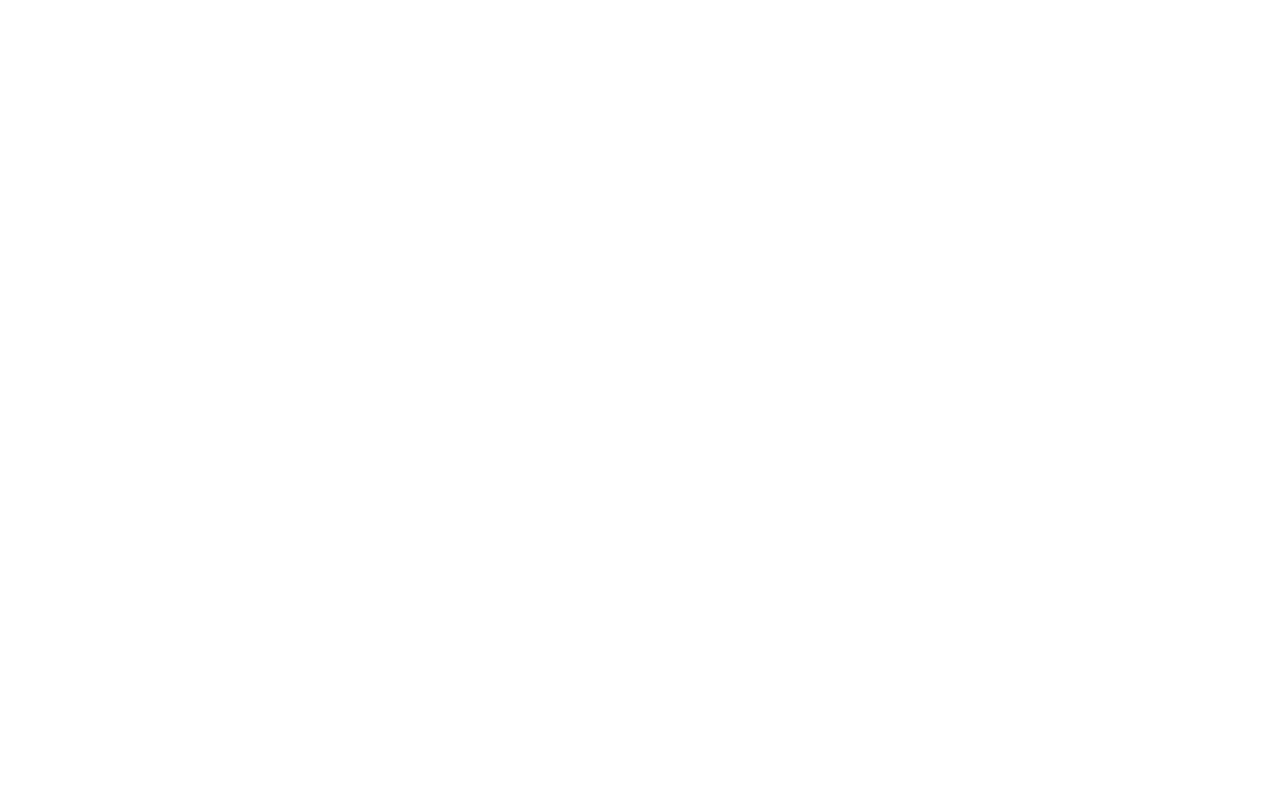
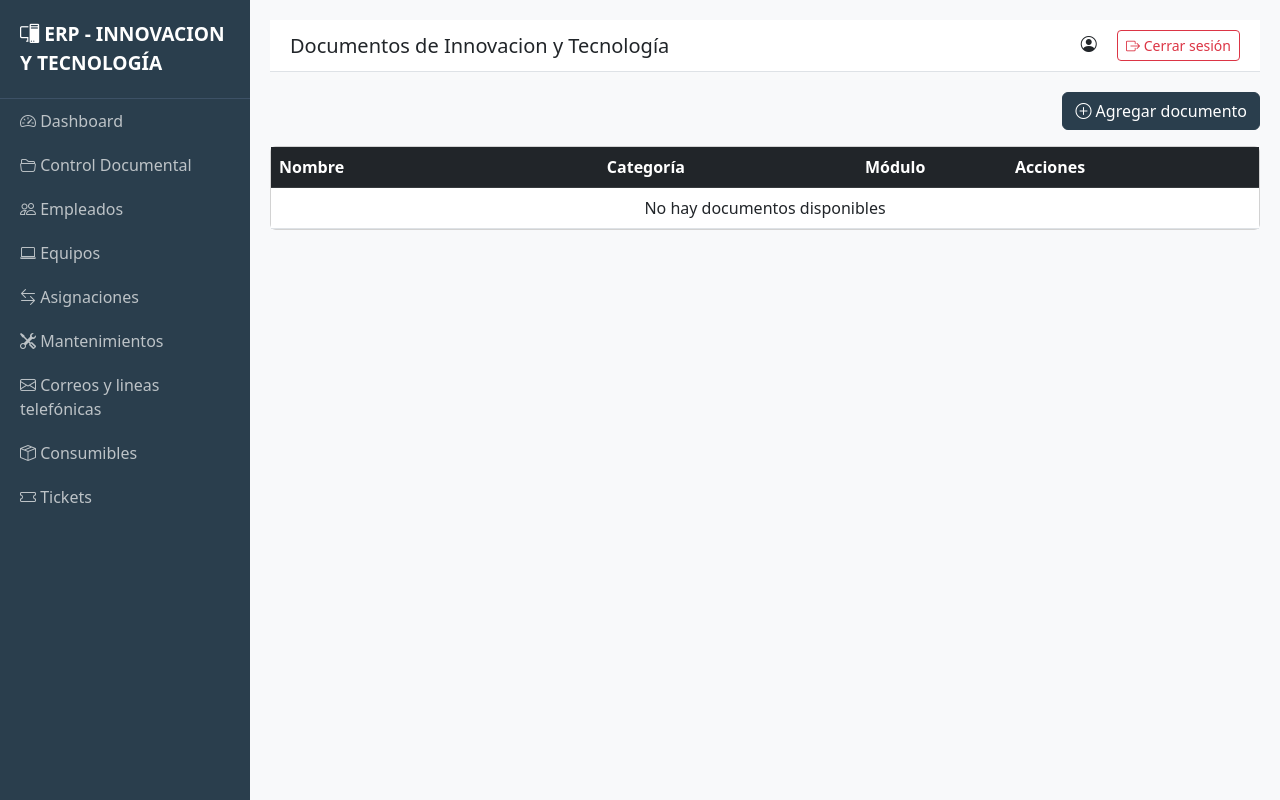
Before and after one commit to jesus2004-1234/ERP, a Django app: page /control_documental/documentos/cit/ in a window 1280 px wide. Before the commit the page is empty. Run offline with Django 5.2, Linux system fonts and the light colour scheme; tables that the repository leaves empty hold one stand-in row (values such as "Sample post").

Commit message:
se crea front de lista de documentos de cit

```diff
--- a/templates/base.html
+++ b/templates/base.html
@@ -56,7 +56,7 @@
 <!-- Menú lateral -->
 <div id="sidebar">
     <div class="sidebar-title">
-        <i class="bi bi-pc-display"></i> ERP - TI
+        <i class="bi bi-pc-display"></i> ERP - INNOVACION Y TECNOLOGÍA
     </div>
     <a href="/dashboard/" class="{% block menu_dashboard %}{% endblock %}">
         <i class="bi bi-speedometer2"></i> Dashboard
--- a/templates/control_documental/lista.html
+++ b/templates/control_documental/lista.html
@@ -0,0 +1,57 @@
+{% extends 'base.html' %}
+
+{% block title %}
+Control Documental
+{% endblock %}
+
+
+{% block page_title %}
+{{ titulo }}
+{% endblock %}
+
+
+{% block content %}
+
+<div class="d-flex justify-content-end mb-3">
+    <a href="/control_documental/documentos/agregar/" class="btn btn-primary">
+        <i class="bi bi-plus-circle"></i> Agregar documento
+    </a>
+</div>
+
+<div class="card">
+    <div class="card-body p-0">
+        <table class="table table-hover mb-0">
+            <thead class="table-dark">
+                <tr>
+                    <th>Nombre</th>
+                    <th class="text-center">Categoría</th>
+                    <th class="text-center">Módulo</th>
+                    <th>Acciones</th>
+                </tr>
+            </thead>
+            <tbody>
+                {% for documento in documentos %}
+                <tr>
+                    <td>{{ documento.nombre }}</td>
+                    <td class="text-center">{{ documento.categoria }}</td>
+                    <td class="text-center">{{ documento.modulo }}</td>
+                    <td>
+                        <a href="/control_documental/documentos/{{ documento.id }}/editar/" class="btn btn-sm btn-primary">
+                            <i class="bi bi-pencil"></i> Editar
+                        </a>
+                        <a href="/control_documental/documentos/{{ documento.id }}/eliminar/" class="btn btn-sm btn-danger">
+                            <i class="bi bi-trash"></i> Eliminar
+                        </a>
+                    </td>
+                </tr>
+                {% empty %}
+                <tr>
+                    <td colspan="8" class="text-center">No hay documentos disponibles</td>
+                </tr>
+                {% endfor %}
+            </tbody>
+        </table>
+    </div>
+
+
+{% endblock %}
--- a/templates/ti/empleados/lista.html
+++ b/templates/ti/empleados/lista.html
@@ -48,7 +48,7 @@
             <thead class="table-dark">
                 <tr>
                     <th>Nombre</th>
-                    <th>Departamento</th>
+                    <th class="text-center">Departamento</th>
                     <th class="text-center">Computadora</th>
                     <th class="text-center">Teléfono asignado</th>
                     <th class="text-center">Línea telefónica</th>
```
